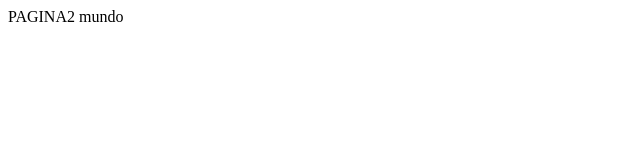
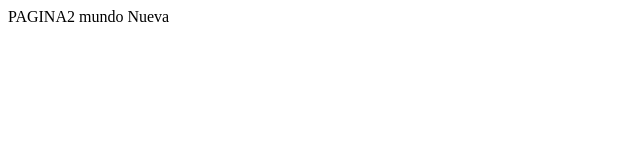
Before and after one commit to Andriws102/gitprueba, a plain HTML site: page pagina2.html in a window 1280 px wide. Shown: the full height of the page, 0-640 px from the left. Drawn offline with Linux system fonts and the light colour scheme.

Commit message:
Se hacen cambios en los archivos

```diff
--- a/pagina2.html
+++ b/pagina2.html
@@ -6,6 +6,6 @@
     <title>Pagina2</title>
 </head>
 <body>
-    PAGINA2 mundo
+    PAGINA2 mundo Nueva
 </body>
 </html>
```
Also changed, not shown: index.html (+1 -1 lines).
